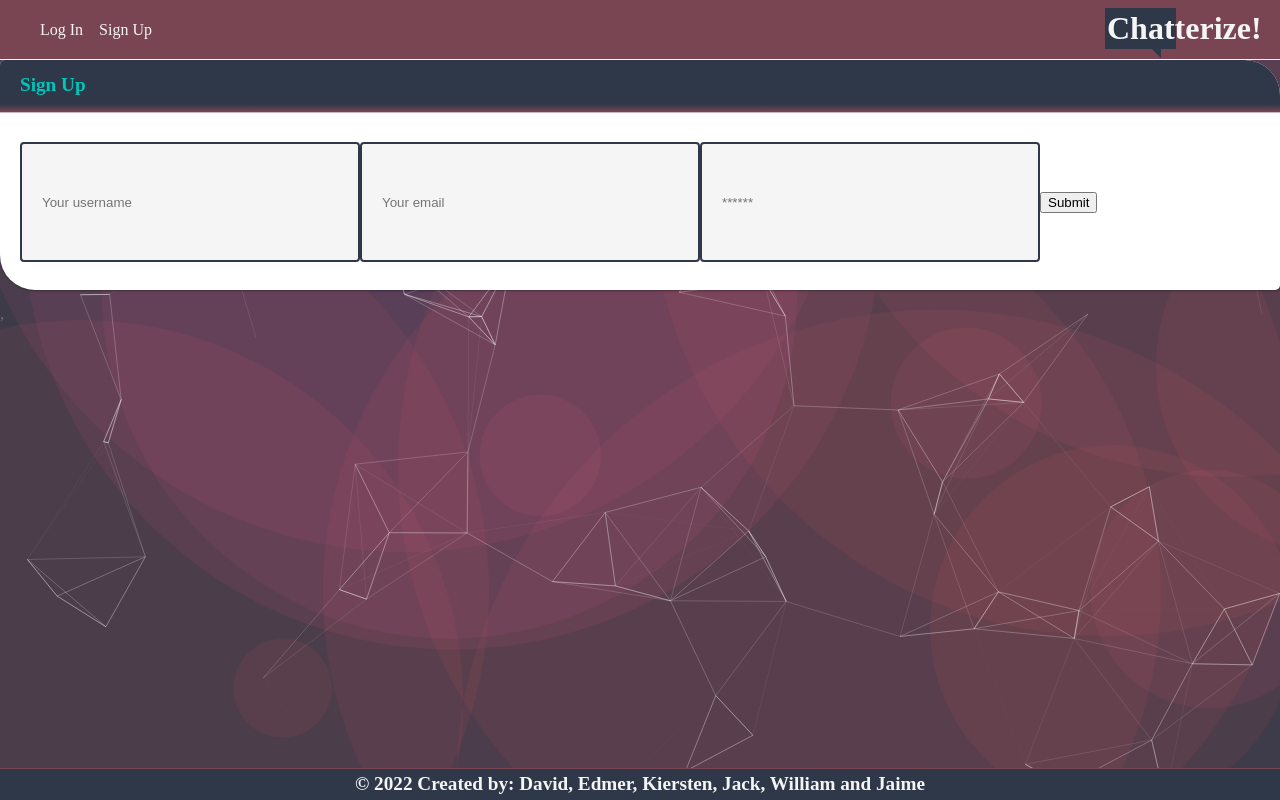
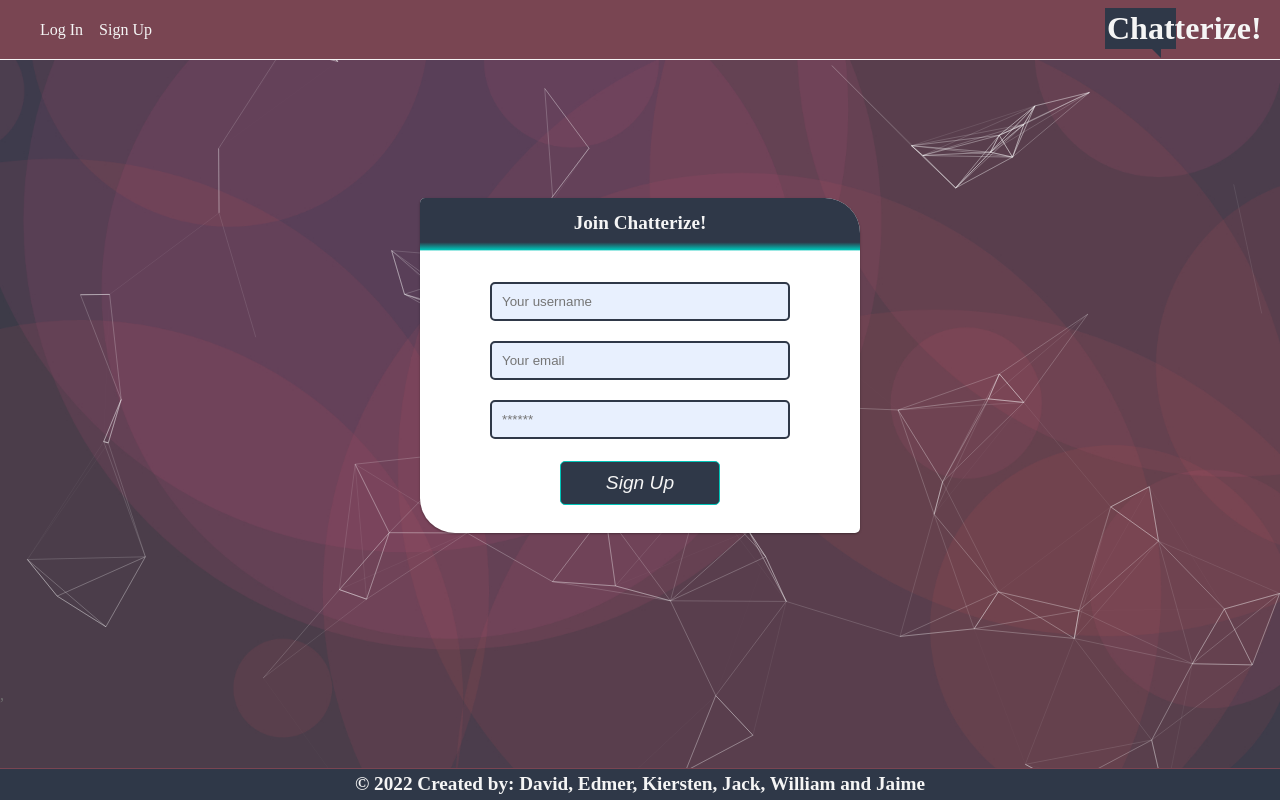
Before and after one commit to xJaimeGx/chatterize, a React (Create React App) app in the folder client/: page /signup in a window 1280 px wide. Built offline with nearby package versions, Linux system fonts and the light colour scheme.

Commit message:
style sign up page

```diff
--- a/client/src/pages/Login.js
+++ b/client/src/pages/Login.js
@@ -44,7 +44,7 @@ const Login = (props) => {
     <main className='flex-row justify-center mb-4'>
       <div className='login-form'>
         <div className='card'>
-          <h4 className='card-header login-header'>Login</h4>
+          <h4 className='card-header login-header'>Log in to Chatterize!</h4>
           <div className='card-body'>
             <form className='login' onSubmit={handleFormSubmit}>
               <input
--- a/client/src/pages/Signup.js
+++ b/client/src/pages/Signup.js
@@ -43,13 +43,13 @@ const Signup = () => {
 
   return (
     <main className='flex-row justify-center mb-4'>
-      <div className='w-100 col-md-6'>
+      <div className='login-form'>
         <div className='card'>
-          <h4 className='card-header'>Sign Up</h4>
+          <h4 className='card-header login-header'>Join Chatterize!</h4>
           <div className='card-body'>
-            <form onSubmit={handleFormSubmit}>
+            <form className='login' onSubmit={handleFormSubmit}>
               <input
-                className='form-input'
+                className='field'
                 placeholder='Your username'
                 name='username'
                 type='username'
@@ -58,7 +58,7 @@ const Signup = () => {
                 onChange={handleChange}
               />
               <input
-                className='form-input'
+                className='field'
                 placeholder='Your email'
                 name='email'
                 type='email'
@@ -67,7 +67,7 @@ const Signup = () => {
                 onChange={handleChange}
               />
               <input
-                className='form-input'
+                className='field'
                 placeholder='******'
                 name='password'
                 type='password'
@@ -75,8 +75,8 @@ const Signup = () => {
                 value={formState.password}
                 onChange={handleChange}
               />
-              <button className='btn d-block' type='submit'>
-                Submit
+              <button className='login-btn submit' type='submit'>
+                Sign Up
               </button>
             </form>
 
```
